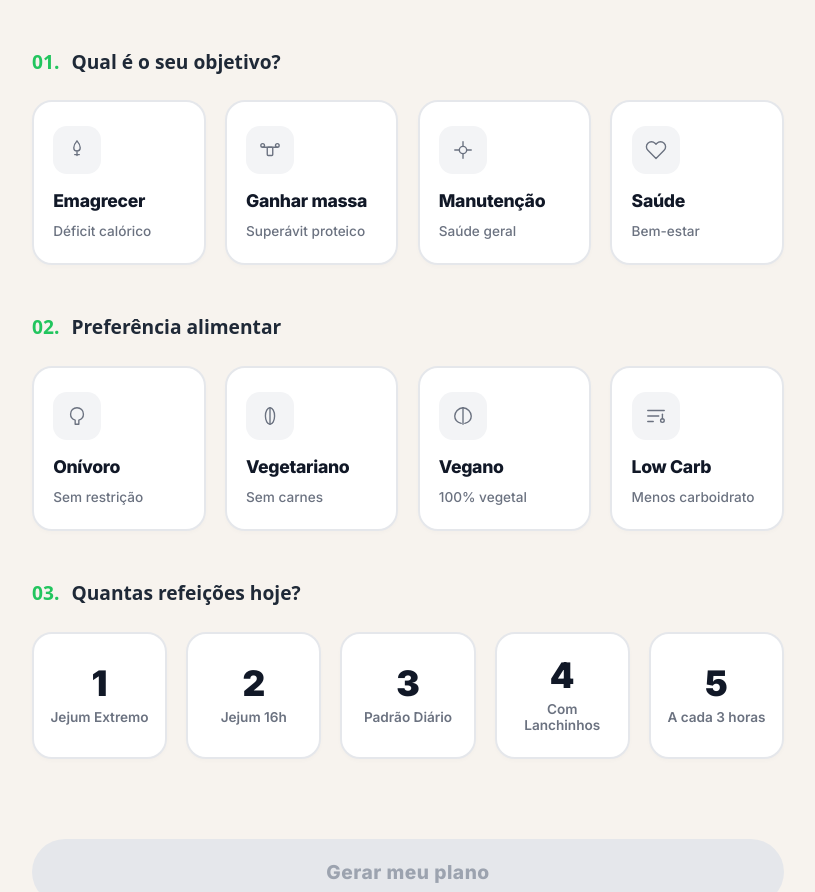
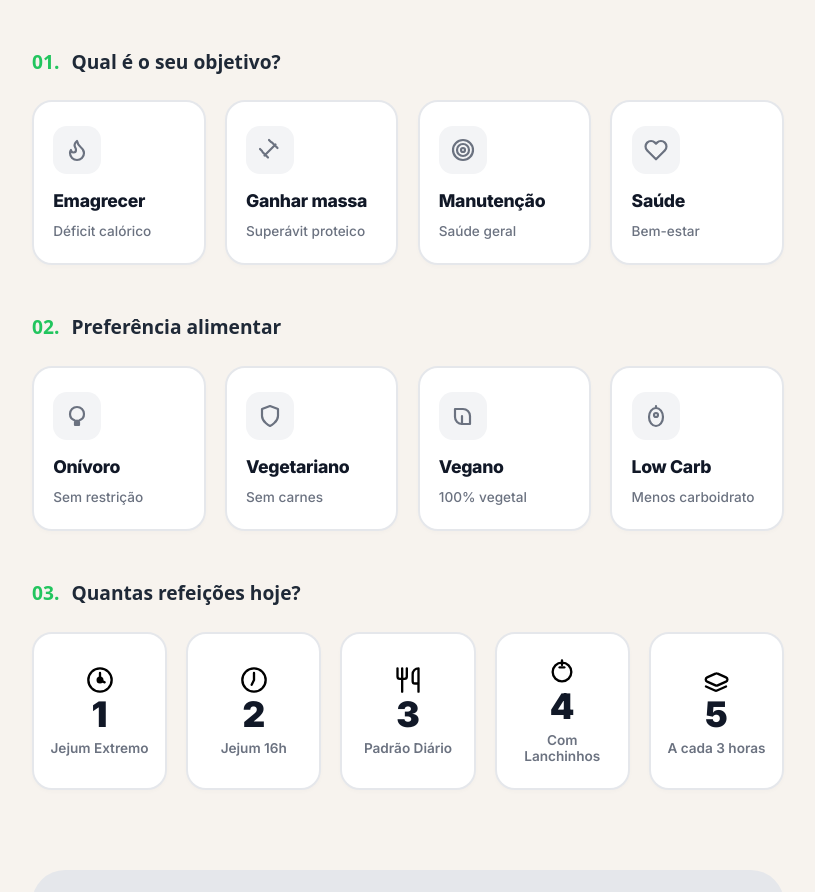
Before and after one commit to elevanceseguros/Nutri, a Next.js app: page / in a window 1280 px wide. Shown: the part 440-1332 px from the top of the page, without its empty margins (232-1047 px from the left). Built offline with nearby package versions, Linux system fonts and the light colour scheme; a web font is replaced by a local one.

Commit message:
Update page.tsx

```diff
--- a/src/app/page.tsx
+++ b/src/app/page.tsx
@@ -23,76 +23,99 @@ interface Plano {
   dica_do_dia: string; refeicoes: Refeicao[];
 }
 
-// --- ÍCONES ---
+// --- NOVOS ÍCONES PREMIUM (MODERNOS E GROSSOS) ---
 function IcoEmagrecer() {
   return (
-    <svg width="22" height="22" viewBox="0 0 24 24" fill="none" stroke="currentColor" strokeWidth="1.5" strokeLinecap="round" strokeLinejoin="round">
-      <path d="M12 2c0 0-3.5 4-3.5 7.5a3.5 3.5 0 007 0C15.5 6 12 2 12 2z"/>
-      <line x1="12" y1="13" x2="12" y2="18"/>
-      <line x1="9.5" y1="17" x2="14.5" y2="17"/>
+    <svg width="24" height="24" viewBox="0 0 24 24" fill="none" stroke="currentColor" strokeWidth="2.2" strokeLinecap="round" strokeLinejoin="round">
+      <path d="M8.5 14.5A2.5 2.5 0 0011 12c0-1.38-.5-2-1-3-1.072-2.143-.224-4.054 2-6 .5 2.5 2 4.9 4 6.5 2 1.6 3 3.5 3 5.5a7 7 0 11-14 0c0-1.153.433-2.294 1-3a2.5 2.5 0 002.5 2.5z"/>
     </svg>
   );
 }
 function IcoMassa() {
   return (
-    <svg width="22" height="22" viewBox="0 0 24 24" fill="none" stroke="currentColor" strokeWidth="1.5" strokeLinecap="round" strokeLinejoin="round">
-      <rect x="9" y="9" width="6" height="9" rx="1"/>
-      <line x1="4" y1="9" x2="20" y2="9"/>
-      <circle cx="4" cy="7" r="2"/>
-      <circle cx="20" cy="7" r="2"/>
+    <svg width="24" height="24" viewBox="0 0 24 24" fill="none" stroke="currentColor" strokeWidth="2.2" strokeLinecap="round" strokeLinejoin="round">
+      <path d="M6.5 17.5l11-11M14 4.5l5.5 5.5M4.5 14l5.5 5.5M2 11l2 2M11 2l2 2"/>
     </svg>
   );
 }
 function IcoManutencao() {
   return (
-    <svg width="22" height="22" viewBox="0 0 24 24" fill="none" stroke="currentColor" strokeWidth="1.5" strokeLinecap="round" strokeLinejoin="round">
-      <circle cx="12" cy="12" r="4"/>
-      <line x1="12" y1="3" x2="12" y2="8"/>
-      <line x1="12" y1="16" x2="12" y2="21"/>
-      <line x1="3" y1="12" x2="8" y2="12"/>
-      <line x1="16" y1="12" x2="21" y2="12"/>
+    <svg width="24" height="24" viewBox="0 0 24 24" fill="none" stroke="currentColor" strokeWidth="2.2" strokeLinecap="round" strokeLinejoin="round">
+      <circle cx="12" cy="12" r="10"/><circle cx="12" cy="12" r="6"/><circle cx="12" cy="12" r="2"/>
     </svg>
   );
 }
 function IcoSaude() {
   return (
-    <svg width="22" height="22" viewBox="0 0 24 24" fill="none" stroke="currentColor" strokeWidth="1.5" strokeLinecap="round" strokeLinejoin="round">
+    <svg width="24" height="24" viewBox="0 0 24 24" fill="none" stroke="currentColor" strokeWidth="2.2" strokeLinecap="round" strokeLinejoin="round">
       <path d="M20.84 4.61a5.5 5.5 0 00-7.78 0L12 5.67l-1.06-1.06a5.5 5.5 0 00-7.78 7.78l1.06 1.06L12 21.23l7.78-7.78 1.06-1.06a5.5 5.5 0 000-7.78z"/>
     </svg>
   );
 }
 function IcoOnivoro() {
   return (
-    <svg width="22" height="22" viewBox="0 0 24 24" fill="none" stroke="currentColor" strokeWidth="1.5" strokeLinecap="round" strokeLinejoin="round">
+    <svg width="24" height="24" viewBox="0 0 24 24" fill="none" stroke="currentColor" strokeWidth="2.2" strokeLinecap="round" strokeLinejoin="round">
       <path d="M12 3c-4 0-7 3-7 7 0 3 2 5.5 5 6.5V21h4v-4.5c3-1 5-3.5 5-6.5 0-4-3-7-7-7z"/>
+      <path d="M12 21v-4.5"/>
     </svg>
   );
 }
 function IcoVegetariano() {
   return (
-    <svg width="22" height="22" viewBox="0 0 24 24" fill="none" stroke="currentColor" strokeWidth="1.5" strokeLinecap="round" strokeLinejoin="round">
-      <ellipse cx="12" cy="12" rx="5" ry="9"/>
-      <line x1="12" y1="3" x2="12" y2="21"/>
+    <svg width="24" height="24" viewBox="0 0 24 24" fill="none" stroke="currentColor" strokeWidth="2.2" strokeLinecap="round" strokeLinejoin="round">
+      <path d="M12 22s8-4 8-10V5l-8-3-8 3v7c0 6 8 10 8 10z"/>
     </svg>
   );
 }
 function IcoVegano() {
   return (
-    <svg width="22" height="22" viewBox="0 0 24 24" fill="none" stroke="currentColor" strokeWidth="1.5" strokeLinecap="round" strokeLinejoin="round">
-      <path d="M12 3C7 3 3 8 3 12c0 4 3 7 7 8"/>
-      <path d="M12 3c5 0 9 5 9 9 0 4-3 7-7 8"/>
-      <line x1="12" y1="3" x2="12" y2="21"/>
+    <svg width="24" height="24" viewBox="0 0 24 24" fill="none" stroke="currentColor" strokeWidth="2.2" strokeLinecap="round" strokeLinejoin="round">
+      <path d="M11 20A7 7 0 014 13V5h8a7 7 0 017 7v8h-8z"/><path d="M11 20v-8"/>
     </svg>
   );
 }
 function IcoLowCarb() {
   return (
-    <svg width="22" height="22" viewBox="0 0 24 24" fill="none" stroke="currentColor" strokeWidth="1.5" strokeLinecap="round" strokeLinejoin="round">
-      <line x1="3" y1="6" x2="21" y2="6"/>
-      <line x1="3" y1="12" x2="15" y2="12"/>
-      <line x1="3" y1="18" x2="9" y2="18"/>
-      <circle cx="19" cy="17" r="2"/>
-      <line x1="19" y1="15" x2="19" y2="10"/>
+    <svg width="24" height="24" viewBox="0 0 24 24" fill="none" stroke="currentColor" strokeWidth="2.2" strokeLinecap="round" strokeLinejoin="round">
+      <ellipse cx="12" cy="13" rx="7" ry="9"/><path d="M12 13a2 2 0 100-4 2 2 0 000 4z"/><path d="M12 4V2"/>
+    </svg>
+  );
+}
+
+// Ícones exclusivos para a Linha 3 (Refeições)
+function IcoJejum1() {
+  return (
+    <svg width="28" height="28" viewBox="0 0 24 24" fill="none" stroke="currentColor" strokeWidth="2" strokeLinecap="round" strokeLinejoin="round">
+      <circle cx="12" cy="12" r="10"/><path d="M12 6v6l4 2"/><circle cx="12" cy="12" r="2" fill="currentColor"/>
+    </svg>
+  );
+}
+function IcoJejum2() {
+  return (
+    <svg width="28" height="28" viewBox="0 0 24 24" fill="none" stroke="currentColor" strokeWidth="2" strokeLinecap="round" strokeLinejoin="round">
+      <circle cx="12" cy="12" r="10"/><path d="M12 6v6l-2 4"/>
+    </svg>
+  );
+}
+function IcoPrato() {
+  return (
+    <svg width="28" height="28" viewBox="0 0 24 24" fill="none" stroke="currentColor" strokeWidth="2" strokeLinecap="round" strokeLinejoin="round">
+      <path d="M3 2v7c0 1.1.9 2 2 2h4a2 2 0 002-2V2M7 2v20M21 15V2v0a5 5 0 00-5 5v6c0 1.1.9 2 2 2h3zm0 0v7"/>
+    </svg>
+  );
+}
+function IcoLanche() {
+  return (
+    <svg width="28" height="28" viewBox="0 0 24 24" fill="none" stroke="currentColor" strokeWidth="2" strokeLinecap="round" strokeLinejoin="round">
+      <path d="M12 20a8 8 0 100-16 8 8 0 000 16zM12 2v4"/><path d="M10 8h4"/>
+    </svg>
+  );
+}
+function IcoVarios() {
+  return (
+    <svg width="28" height="28" viewBox="0 0 24 24" fill="none" stroke="currentColor" strokeWidth="2" strokeLinecap="round" strokeLinejoin="round">
+      <path d="M20.59 13.41l-7.17 3.17a2 2 0 01-1.84 0l-7.17-3.17a2 2 0 010-3.66l7.17-3.17a2 2 0 011.84 0l7.17 3.17a2 2 0 010 3.66z"/>
+      <path d="M3.41 17.59l7.67 3.39a2 2 0 001.84 0l7.67-3.39"/>
     </svg>
   );
 }
@@ -123,11 +146,11 @@ const DIETAS = [
 ];
 
 const MEAL_OPTIONS = [
-  { v: 1, sub: "Jejum Extremo" },
-  { v: 2, sub: "Jejum 16h" },
-  { v: 3, sub: "Padrão Diário" },
-  { v: 4, sub: "Com Lanchinhos" },
-  { v: 5, sub: "A cada 3 horas" }
+  { v: 1, ic: IcoJejum1, sub: "Jejum Extremo" },
+  { v: 2, ic: IcoJejum2, sub: "Jejum 16h" },
+  { v: 3, ic: IcoPrato, sub: "Padrão Diário" },
+  { v: 4, ic: IcoLanche, sub: "Com Lanchinhos" },
+  { v: 5, ic: IcoVarios, sub: "A cada 3 horas" }
 ];
 
 const MACRO_ITEMS: { key: keyof Plano; label: string }[] = [
@@ -246,8 +269,9 @@ export default function Home() {
                 <span className={styles.qLabel}>Quantas refeições hoje?</span>
               </div>
               <div className={styles.mealsGrid}>
-                {MEAL_OPTIONS.map(({ v, sub }) => (
+                {MEAL_OPTIONS.map(({ v, ic: Ic, sub }) => (
                   <button key={v} className={`${styles.mealBtn} ${refeicoes === v ? styles.qBtnActive : ""}`} onClick={() => setRefeicoes(v)}>
+                    <span className={styles.mealBtnIcon}><Ic /></span>
                     <span className={styles.mealNum}>{v}</span>
                     <span className={styles.mealSub}>{sub}</span>
                   </button>
@@ -274,7 +298,7 @@ export default function Home() {
               <div className={styles.spinner} />
             </div>
             <div className={styles.loadTitle}>Montando seu plano...</div>
-            <div className={styles.loadSub}>Buscando receitas e fotos dos pratos</div>
+            <div className={styles.loadSub}>Analisando combinações e macros para você</div>
           </div>
         )}
 
@@ -306,7 +330,7 @@ export default function Home() {
 
             <div className={styles.tipCard}>
               <div className={styles.tipIcon}>
-                <svg width="18" height="18" viewBox="0 0 24 24" fill="none" stroke="currentColor" strokeWidth="1.5" strokeLinecap="round" strokeLinejoin="round">
+                <svg width="24" height="24" viewBox="0 0 24 24" fill="none" stroke="currentColor" strokeWidth="2.2" strokeLinecap="round" strokeLinejoin="round">
                   <circle cx="12" cy="12" r="10"/>
                   <line x1="12" y1="8" x2="12" y2="12"/>
                   <line x1="12" y1="16" x2="12.01" y2="16"/>
@@ -322,16 +346,14 @@ export default function Home() {
               <div key={i} className={styles.mealCard}>
                 <div className={styles.mealHead} onClick={() => setOpenMeal(openMeal === i ? -1 : i)}>
                   <div className={styles.mealIconWrap}>
-                    <svg width="18" height="18" viewBox="0 0 24 24" fill="none" stroke="currentColor" strokeWidth="1.5" strokeLinecap="round" strokeLinejoin="round">
-                      <path d="M3 11l19-9-9 19-2-8-8-2z"/>
-                    </svg>
+                    <IcoPrato />
                   </div>
                   <div className={styles.mealInfo}>
                     <div className={styles.mealName}>{r.nome}</div>
                     <div className={styles.mealTime}>{r.horario} - {r.prato}</div>
                   </div>
                   <div className={styles.mealKcal}>{r.calorias}<span className={styles.kcalUnit}> kcal</span></div>
-                  <div className={`${styles.chevron} ${openMeal === i ? styles.chevronOpen : ""}`}>v</div>
+                  <div className={`${styles.chevron} ${openMeal === i ? styles.chevronOpen : ""}`}>▼</div>
                 </div>
                 {openMeal === i && (
                   <div className={styles.mealBody}>
@@ -339,10 +361,7 @@ export default function Home() {
                       <img src={r.foto_url} alt={r.prato} className={styles.dishPhoto} />
                     ) : (
                       <div className={styles.dishPhotoPlaceholder}>
-                        <svg width="32" height="32" viewBox="0 0 24 24" fill="none" stroke="currentColor" strokeWidth="1" strokeLinecap="round" strokeLinejoin="round">
-                          <circle cx="12" cy="12" r="9"/>
-                          <path d="M8 12h8M12 8v8"/>
-                        </svg>
+                        <IcoPrato />
                       </div>
                     )}
                     <div className={styles.mealBodyContent}>
@@ -396,15 +415,15 @@ export default function Home() {
 
               <ul className={styles.premiumFeatures}>
                 <li>
-                  <svg width="24" height="24" viewBox="0 0 24 24" fill="none" stroke="currentColor" strokeWidth="2"><path d="M20 6L9 17l-5-5"/></svg>
+                  <svg width="24" height="24" viewBox="0 0 24 24" fill="none" stroke="currentColor" strokeWidth="2.2" strokeLinecap="round" strokeLinejoin="round"><path d="M20 6L9 17l-5-5"/></svg>
                   <span>Geração de planos <strong>ilimitados</strong></span>
                 </li>
                 <li>
-                  <svg width="24" height="24" viewBox="0 0 24 24" fill="none" stroke="currentColor" strokeWidth="2"><path d="M20 6L9 17l-5-5"/></svg>
+                  <svg width="24" height="24" viewBox="0 0 24 24" fill="none" stroke="currentColor" strokeWidth="2.2" strokeLinecap="round" strokeLinejoin="round"><path d="M20 6L9 17l-5-5"/></svg>
                   <span><strong>Substituição inteligente</strong> de ingredientes</span>
                 </li>
                 <li>
-                  <svg width="24" height="24" viewBox="0 0 24 24" fill="none" stroke="currentColor" strokeWidth="2"><path d="M20 6L9 17l-5-5"/></svg>
+                  <svg width="24" height="24" viewBox="0 0 24 24" fill="none" stroke="currentColor" strokeWidth="2.2" strokeLinecap="round" strokeLinejoin="round"><path d="M20 6L9 17l-5-5"/></svg>
                   <span>Modo de preparo detalhado para todas as refeições</span>
                 </li>
               </ul>
```
